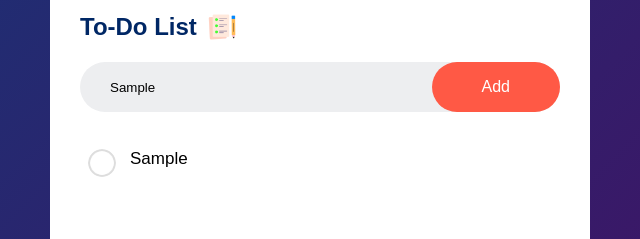
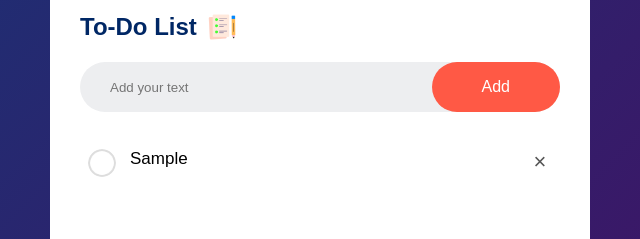
Before and after one commit to Shivam-310/Simple-To-Do-list, a plain HTML site: page index.html in a window 1280 px wide. Both pictures are taken after typing "Sample" into the empty fields and a click on the button "Add". Shown: the part 138-377 px from the top of the page, 320-960 px from the left. Drawn offline with Linux system fonts and the light colour scheme.

Commit message:
adding js

```diff
--- a/script.js
+++ b/script.js
@@ -9,5 +9,9 @@ function addTask(){
         let li = document.createElement("li");
         li.innerHTML = inputBox.value;
         listContainer.appendChild(li);
+        let span = document.createElement("span");
+        span.innerHTML = "\u00d7";
+        li.appendChild(span);
     }
+    inputBox.value = "";
 }
--- a/style.css
+++ b/style.css
@@ -81,3 +81,18 @@ ul li.checked{
 ul li.checked::before{
     background-image: url(checked.png);
 }
+ul li span{
+    position: absolute;
+    right: 0;
+    top: 5px;
+    width: 40px;
+    height: 40px;
+    font-size: 22px;
+    color: #555;
+    line-height: 40px;
+    text-align: center;
+    border-radius: 50%;
+}
+ul li span:hover{
+    background: #edeef0;
+}
```
